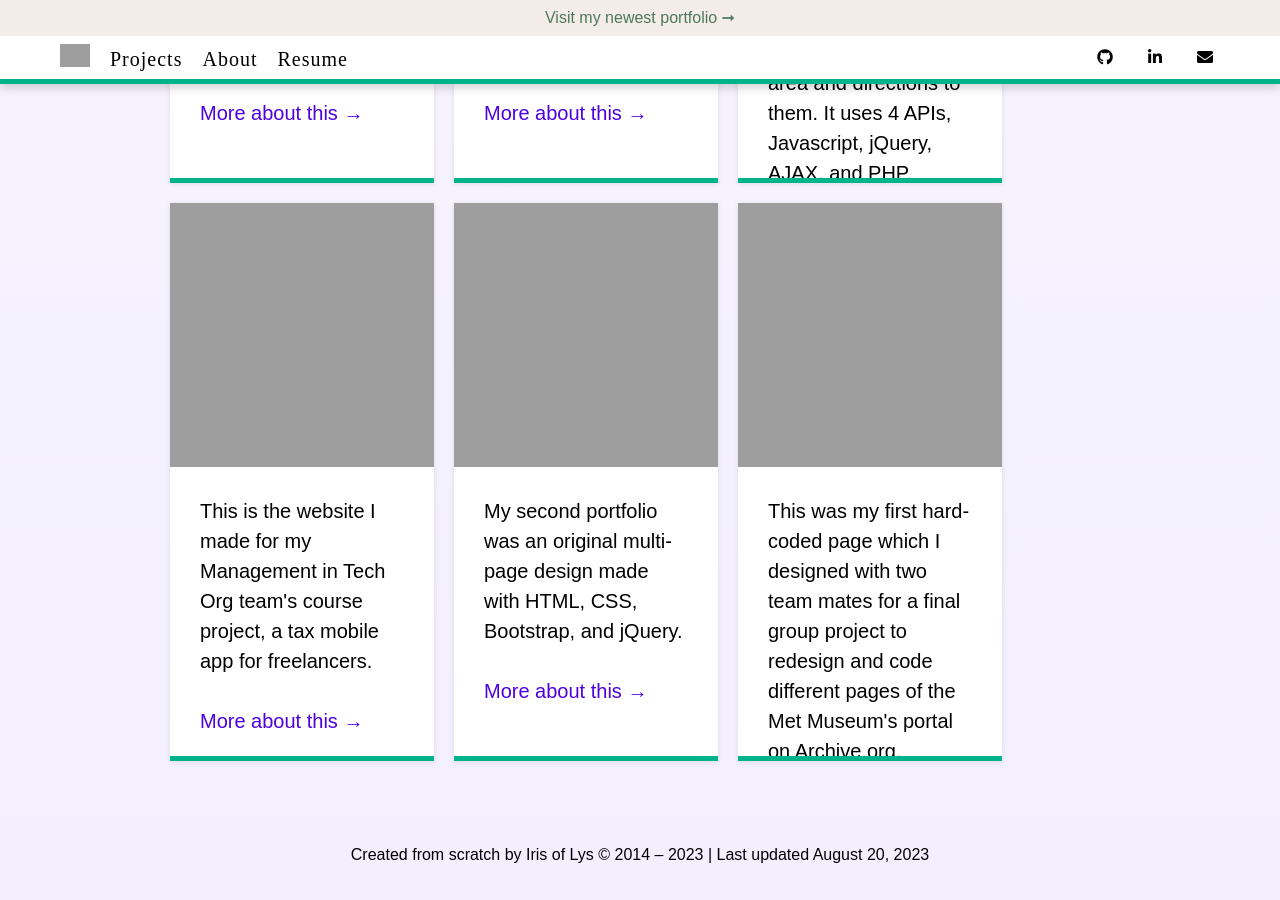
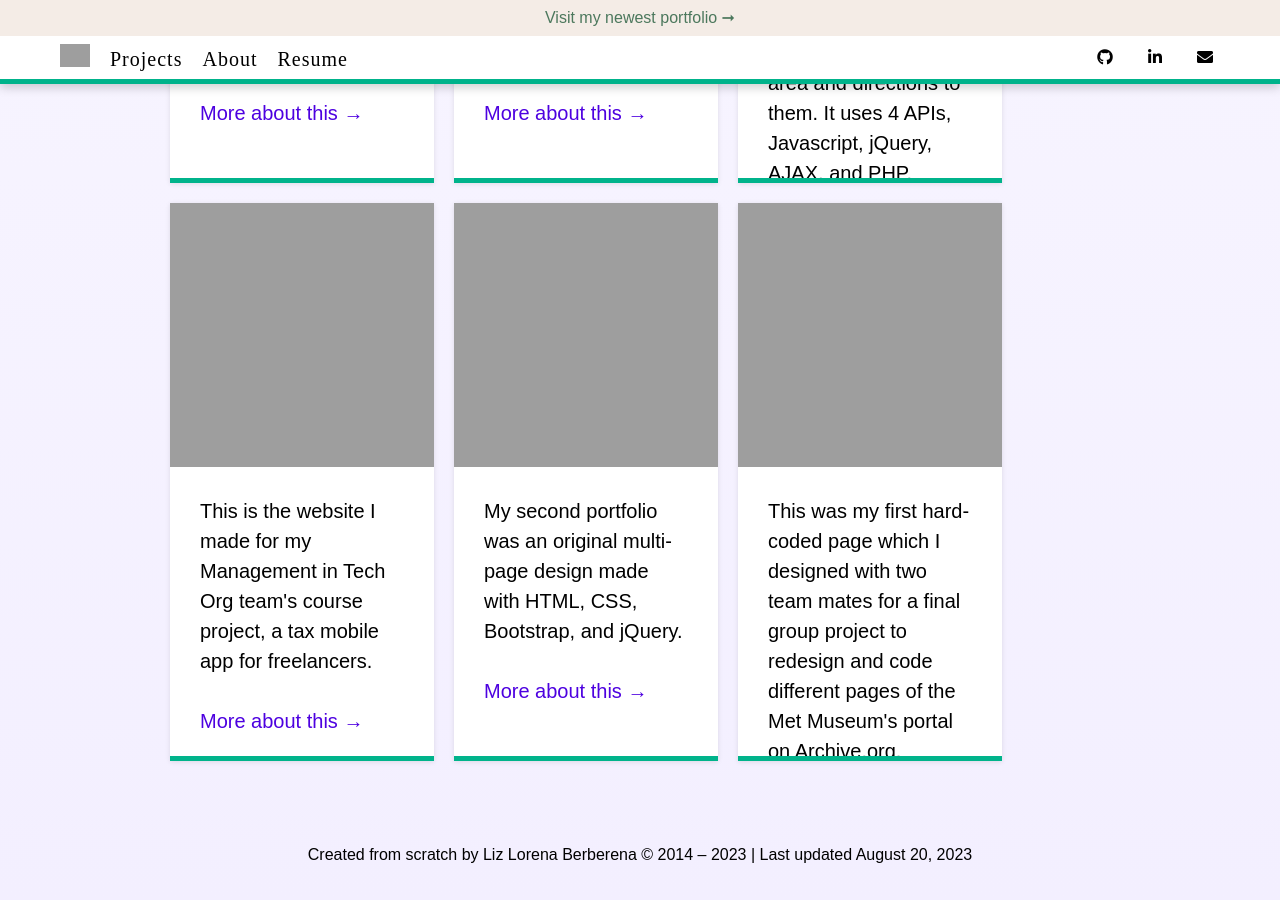
Before and after one commit to liz-lorena/mid-2019, a Jekyll site: the page built from index.html, in a window 1280 px wide and 900 px high, scrolled down 2011 px. Built offline with Jekyll 4.4.1, drawn with Linux system fonts in a browser that asks for light colours; nearby versions of some CDN libraries; the list of posts is cut into pages by our own code; grey boxes are pictures that could not be loaded.

Commit message:
Update credits.html

```diff
--- a/_includes/credits.html
+++ b/_includes/credits.html
@@ -1,4 +1,4 @@
 <div id="credits">
-	<p style="text-align:center;">Created from scratch by Iris of Lys © 2014 – {{ site.time | date: '%Y' }} | Last updated {{ site.time | date: '%B %d, %Y' }}
+	<p style="text-align:center;">Created from scratch by Liz Lorena Berberena © 2014 – {{ site.time | date: '%Y' }} | Last updated {{ site.time | date: '%B %d, %Y' }}
 	</p>
 </div>
```
